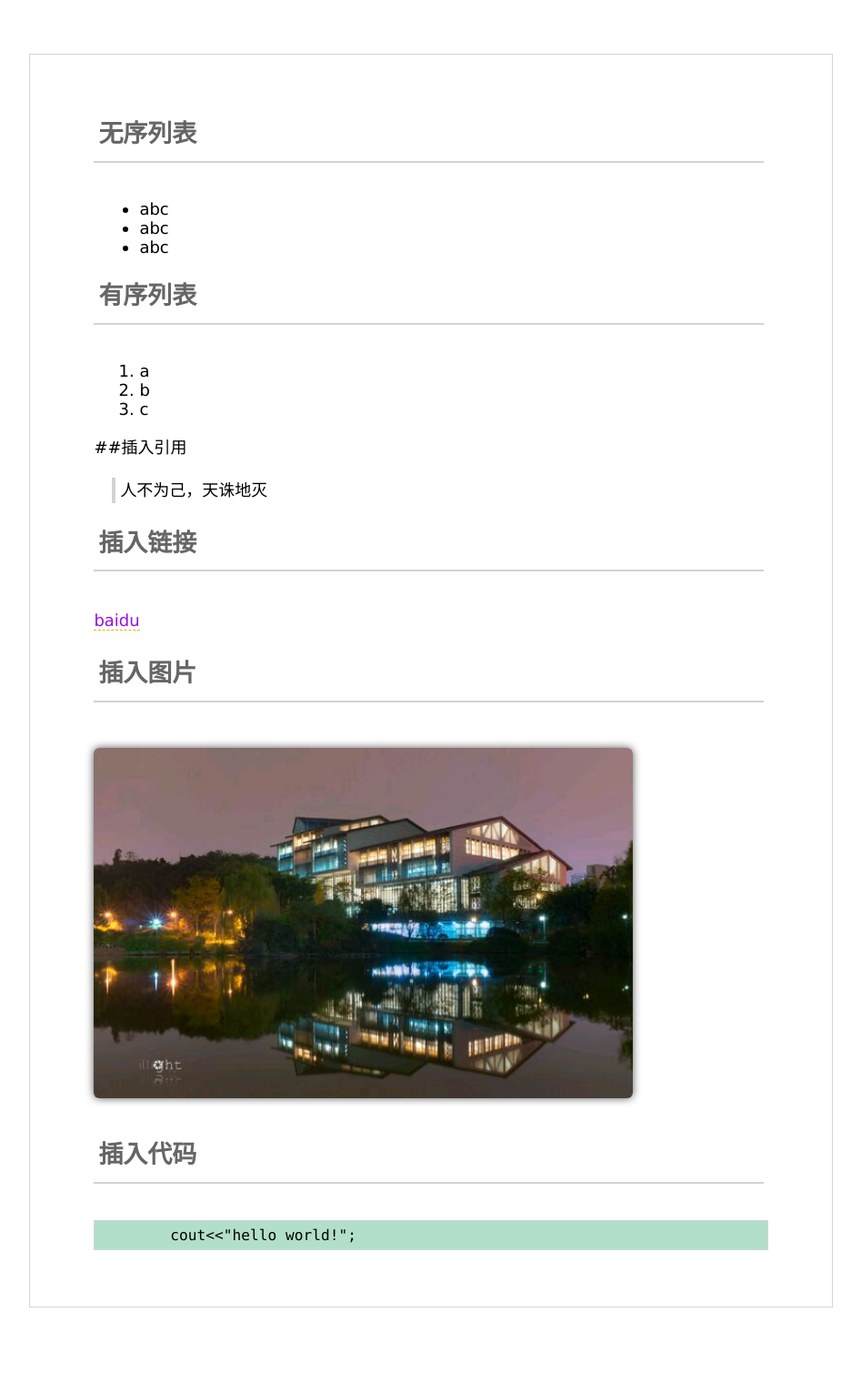
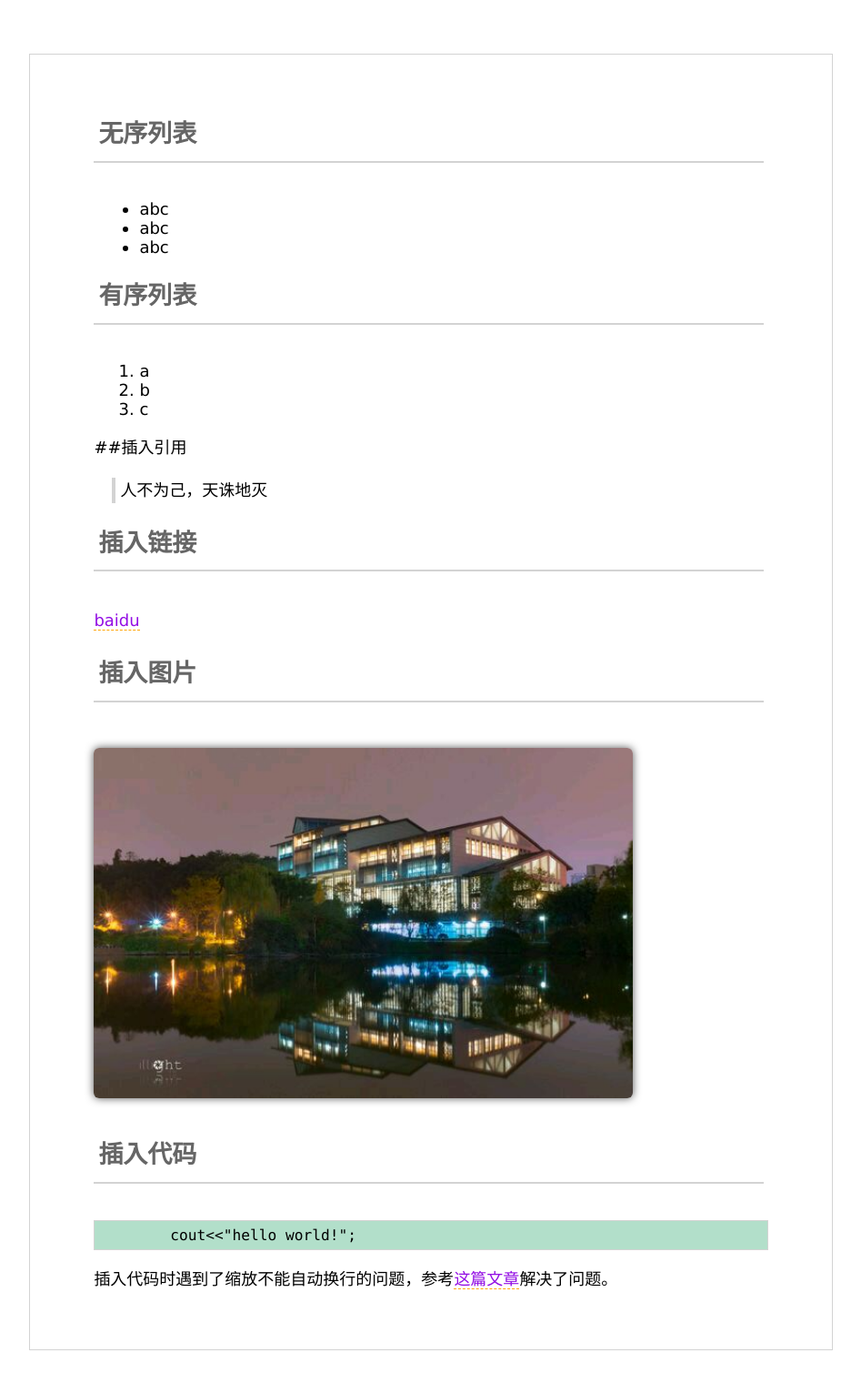
Before and after one commit to neverland0/neverland0.github.io, a Jekyll site: the page built from _posts/2017-04-10-hello-world.md, in a window 1280 px wide. Shown: the whole page at 91% size, without its empty margins (166-1113 px from the left). Built offline with Jekyll 4.4.1, drawn with Linux system fonts in a browser that asks for light colours; before the commit the page ends 1462 px from its top, so only the background shows below that.

Commit message:
Initial commit、

````diff
--- a/_posts/2017-04-10-hello-world.md
+++ b/_posts/2017-04-10-hello-world.md
@@ -29,4 +29,4 @@ title: 测试markdown
 ```c++
 	cout<<"hello world!";
 ```
->
+插入代码时遇到了缩放不能自动换行的问题，参考[这篇文章](http://www.16sucai.com/2010/10/941.html)解决了问题。
````
